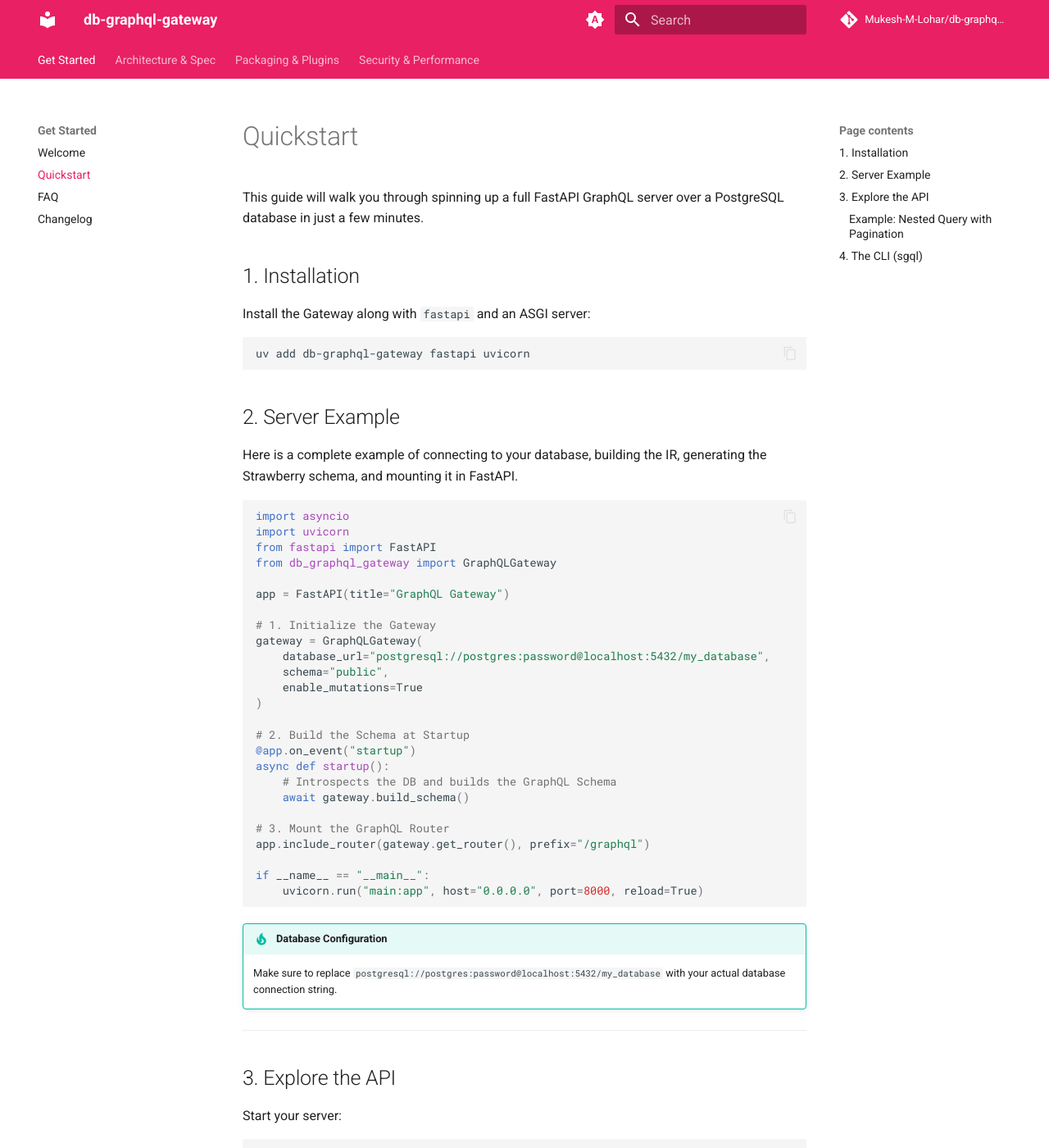
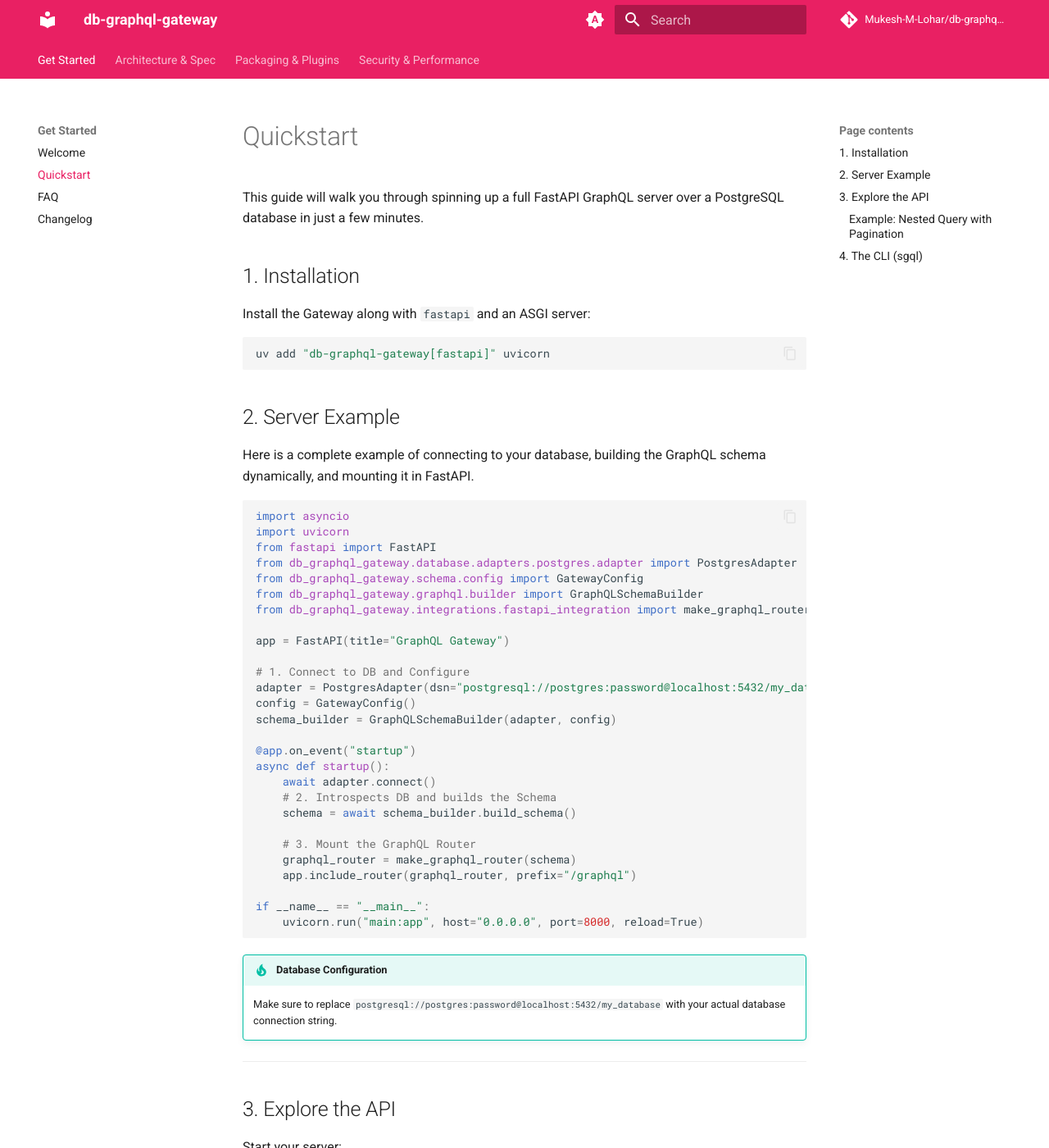
Before and after one commit to Mukesh-M-Lohar/db-graphql-gateway, an MkDocs documentation site: the page built from docs/quickstart.md, in a window 1280 px wide and 1400 px high. Shown: the whole window at 82% size. Built offline with MkDocs 1.6.1 and Material for MkDocs 9.7.7, drawn with Linux system fonts in a browser that asks for light colours; comment, search, counter and statistics services are not loaded; some of the changed text lies outside the part shown.

````diff
--- a/docs/quickstart.md
+++ b/docs/quickstart.md
@@ -7,36 +7,38 @@ This guide will walk you through spinning up a full FastAPI GraphQL server over
 Install the Gateway along with `fastapi` and an ASGI server:
 
 ```bash
-uv add db-graphql-gateway fastapi uvicorn
+uv add "db-graphql-gateway[fastapi]" uvicorn
 ```
 
 ## 2. Server Example
 
-Here is a complete example of connecting to your database, building the IR, generating the Strawberry schema, and mounting it in FastAPI.
+Here is a complete example of connecting to your database, building the GraphQL schema dynamically, and mounting it in FastAPI.
 
 ```python
 import asyncio
 import uvicorn
 from fastapi import FastAPI
-from db_graphql_gateway import GraphQLGateway
+from db_graphql_gateway.database.adapters.postgres.adapter import PostgresAdapter
+from db_graphql_gateway.schema.config import GatewayConfig
+from db_graphql_gateway.graphql.builder import GraphQLSchemaBuilder
+from db_graphql_gateway.integrations.fastapi_integration import make_graphql_router
 
 app = FastAPI(title="GraphQL Gateway")
 
-# 1. Initialize the Gateway
-gateway = GraphQLGateway(
-    database_url="postgresql://postgres:password@localhost:5432/my_database",
-    schema="public",
-    enable_mutations=True
-)
+# 1. Connect to DB and Configure
+adapter = PostgresAdapter(dsn="postgresql://postgres:password@localhost:5432/my_database")
+config = GatewayConfig()
+schema_builder = GraphQLSchemaBuilder(adapter, config)
 
-# 2. Build the Schema at Startup
 @app.on_event("startup")
 async def startup():
-    # Introspects the DB and builds the GraphQL Schema
-    await gateway.build_schema()
+    await adapter.connect()
+    # 2. Introspects DB and builds the Schema
+    schema = await schema_builder.build_schema()
 
-# 3. Mount the GraphQL Router
-app.include_router(gateway.get_router(), prefix="/graphql")
+    # 3. Mount the GraphQL Router
+    graphql_router = make_graphql_router(schema)
+    app.include_router(graphql_router, prefix="/graphql")
 
 if __name__ == "__main__":
     uvicorn.run("main:app", host="0.0.0.0", port=8000, reload=True)
@@ -123,10 +125,10 @@ You can use the built-in CLI for various administrative and CI tasks directly fr
 
 ```bash
 # Check if the database connection and schema are healthy
-sgql doctor postgresql://user:pass@localhost:5432/db
+sgql doctor --dsn postgresql://user:pass@localhost:5432/db
 
 # Audit your schema for security flaws (depth limits, complexity, masked errors)
-sgql security postgresql://user:pass@localhost:5432/db
+sgql security --config sgql.yaml
 
 # Validate your GatewayConfig overrides (sgql.yaml)
 sgql validate --config sgql.yaml
````
Also changed, not shown: SPEC.md (+2 -2 lines), docs/AUDIT_REPORT.md (added, +22 -0 lines), docs/BENCHMARKS.md (+3 -0 lines), docs/CHANGELOG.md (+2 -0 lines), docs/CONTRIBUTING_ADAPTER.md (+4 -1 lines), docs/SPEC.md (deleted, +0 -71 lines), docs/index.md (+1 -1 lines).
